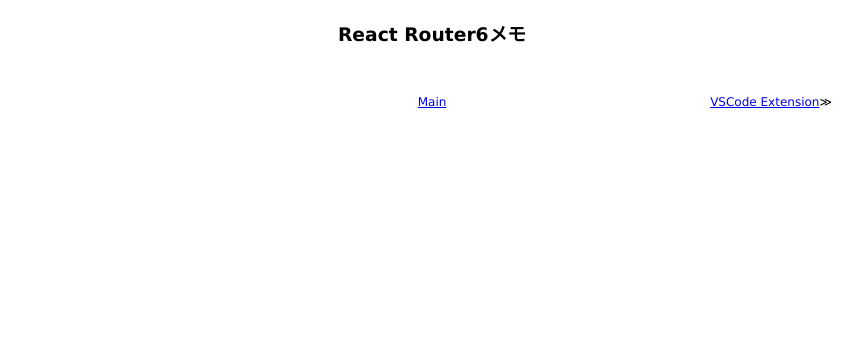
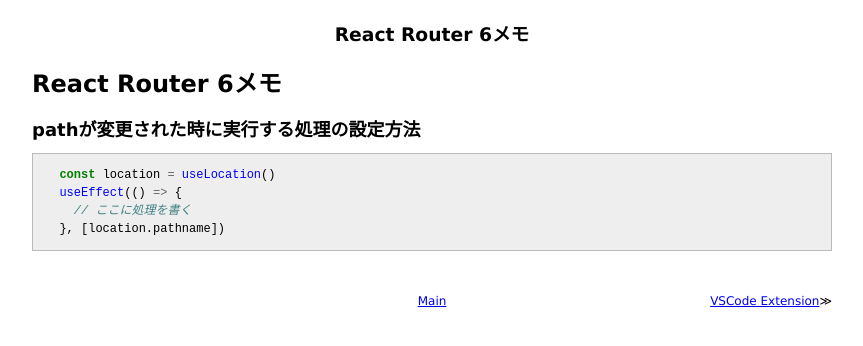
Before and after one commit to 38elements/38elements.github.com, a Jekyll site: the page built from _posts/2022-02-08-react-router-6.md, in a window 1280 px wide. Shown: the top 346 px of the page, without its empty margins (208-1071 px from the left). Built offline with Jekyll 4.4.1, drawn with Linux system fonts in a browser that asks for light colours.

Commit message:
Update 2022-02-08-react-router-6.md

````diff
--- a/_posts/2022-02-08-react-router-6.md
+++ b/_posts/2022-02-08-react-router-6.md
@@ -1,4 +1,15 @@
 ---
 layout: posts
-title: React Router6メモ
+title: React Router 6メモ
 ---
+
+# React Router 6メモ
+
+## pathが変更された時に実行する処理の設定方法
+
+```ts
+  const location = useLocation()
+  useEffect(() => {
+    // ここに処理を書く
+  }, [location.pathname])
+```
````
